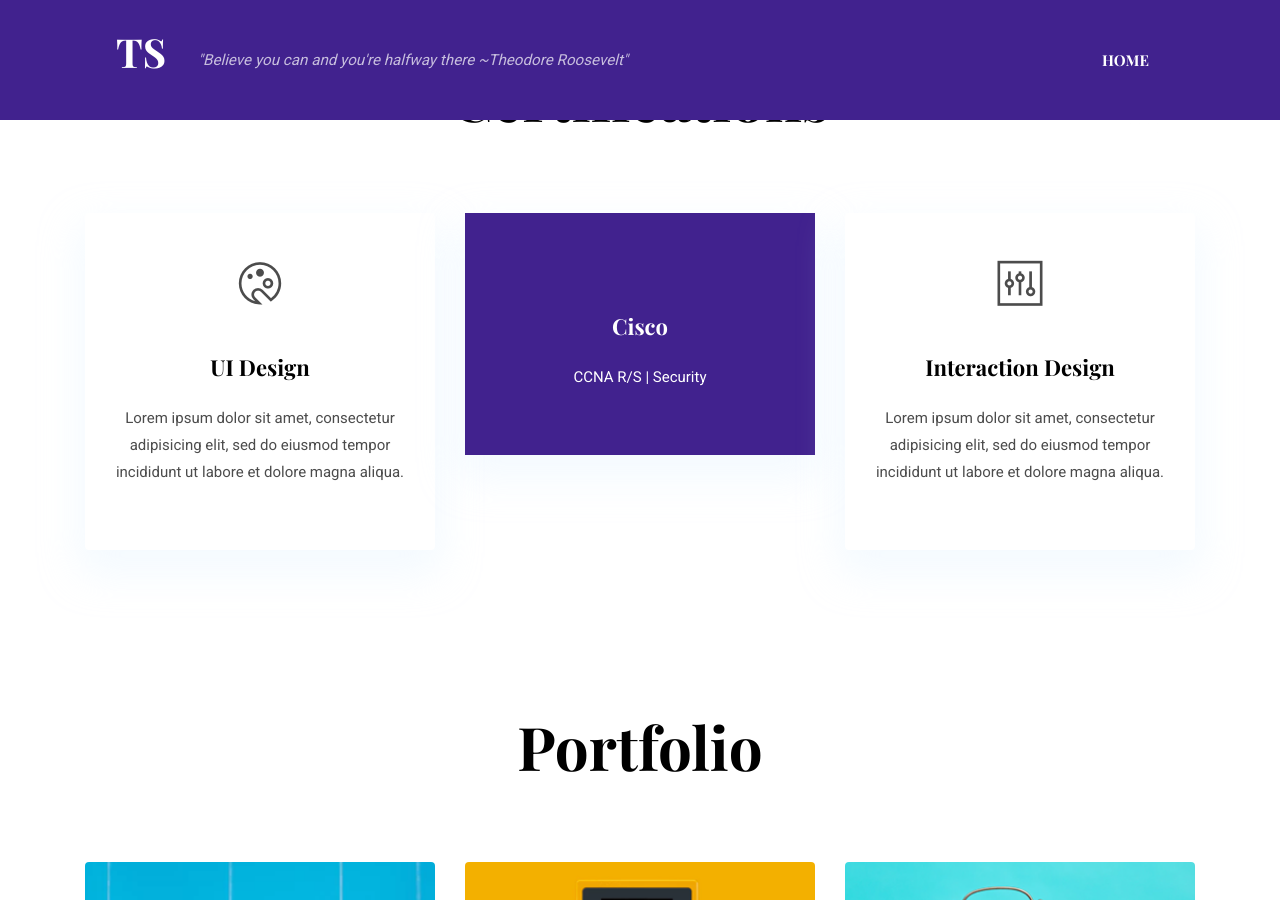
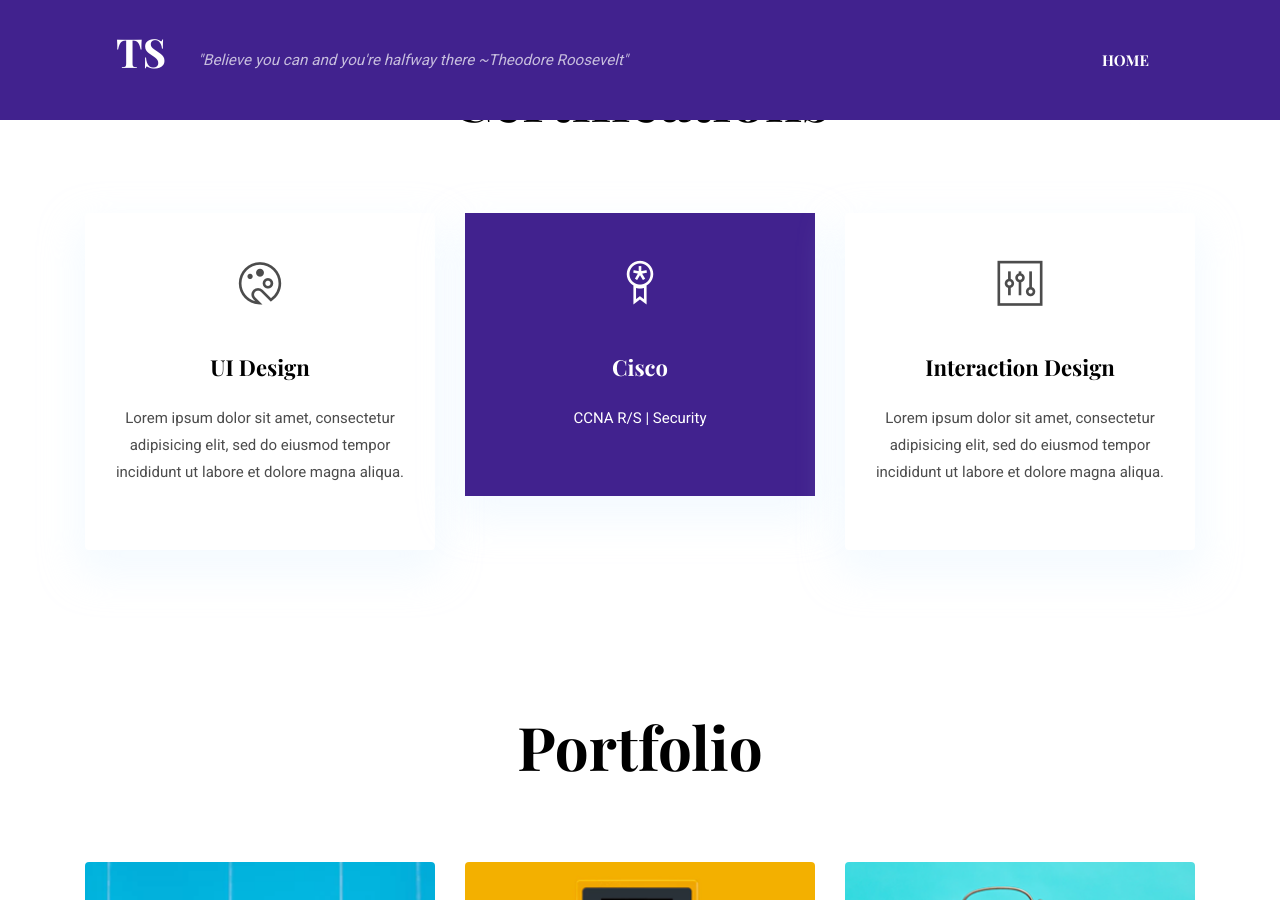
Before and after one commit to swid-tom/swid-tom.github.io, a Jekyll site: the page built from index.html, in a window 1280 px wide and 900 px high, scrolled down 2739 px. Built offline with Jekyll 4.4.1, drawn with Linux system fonts in a browser that asks for light colours.

Commit message:
Update settings.yml

```diff
--- a/_data/settings.yml
+++ b/_data/settings.yml
@@ -143,7 +143,7 @@
     }
   - {
       name: Cisco,
-      icon: ti-cisco,
+      icon: ti-medall,
       description: "CCNA R/S | Security",
       active: true, # Add true to select section
     }
```
